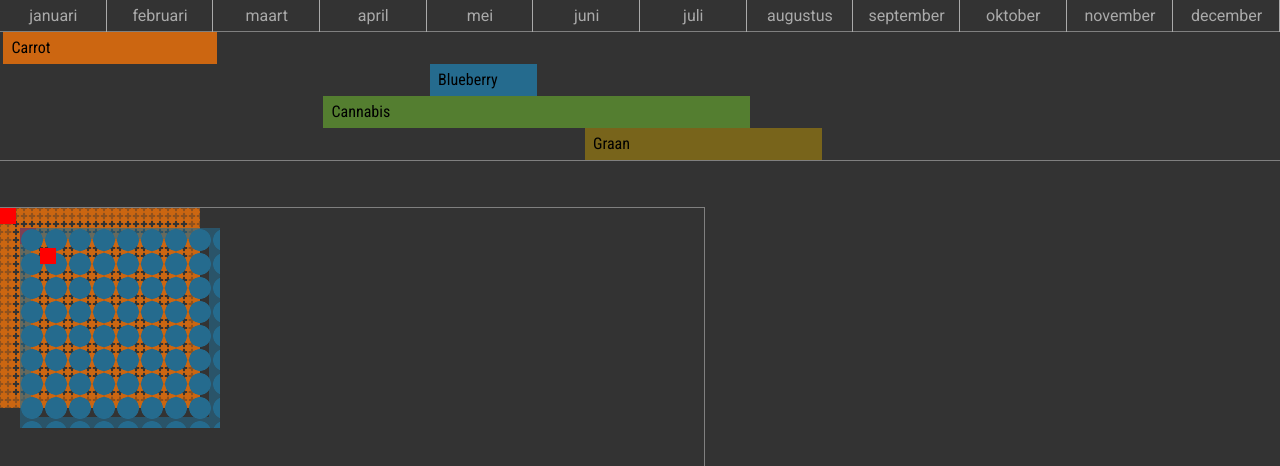
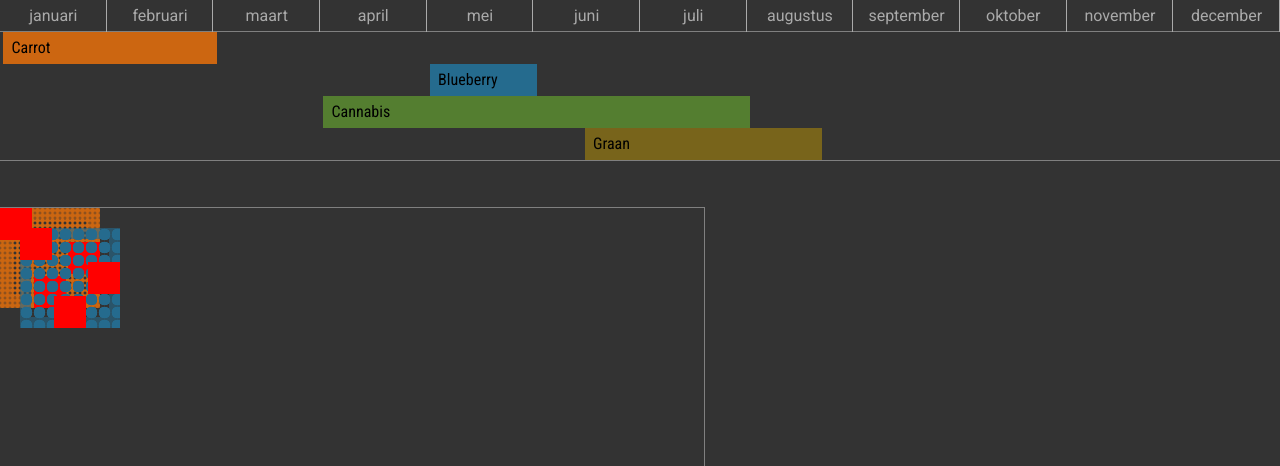
Before and after one commit to Sjeiti/grow, a React (Create React App) app: page / in a window 1280 px wide. Shown: the top 466 px of the page. Built offline with nearby package versions, Linux system fonts and the light colour scheme.

Commit message:
dragging size

```diff
--- a/src/components/Draggable.tsx
+++ b/src/components/Draggable.tsx
@@ -1,9 +1,19 @@
 import React, {useCallback, useEffect, useState, CSSProperties} from 'react'
+import {px} from '../utils/utils'
 
-export function Draggable(props:{x:number,y:number,w?:number,h?:number,children?:any}) {
-  const {x, y, w, h} = props
+export function Draggable(props:{
+  x:number
+  ,y:number
+  ,w?:number
+  ,h?:number
+  ,lockX?:boolean
+  ,lockY?:boolean
+  ,callback?:(x:number,y:number)=>void
+  ,children?:any
+}) {
+  const {x, y, w, h, lockX=false, lockY=false, callback} = props
 
-  console.log('Draggable',{x, y, w, h}) // todo: remove log
+  // console.log('Draggable',{x, y, w, h}) // todo: remove log
 
   const [position, setPosition] = useState({x, y})
   const [move, setMove] = useState({x:0, y:0})
@@ -48,13 +58,14 @@ export function Draggable(props:{x:number,y:number,w?:number,h?:number,children?
   useEffect(()=>{
     const {x:ox, y:oy} = position
     const {x:mx, y:my} = move
-    const x = ox + mx
-    const y = oy + my
+    const x = ox + (lockX?0:mx)
+    const y = oy + (lockY?0:my)
+
     setPosition({x,y})
-    setStyle({...style, ...{
-      left: x + 'px',
-      top: y + 'px'
-    }})
+    callback?.(x,y)
+
+    const newStyle = lockX&&{top:px(y)}||lockY&&{left:px(x)}||{left:px(x),top:px(y)}
+    setStyle({...style, ...newStyle})
   },[move])
 
   useEffect(()=>{
--- a/src/components/PlantArea.tsx
+++ b/src/components/PlantArea.tsx
@@ -1,6 +1,6 @@
 import styled from 'styled-components'
 import {ScheduledPlant} from '../model/ScheduledPlant'
-import {rgba} from '../utils/utils'
+import {px, rgba, square} from '../utils/utils'
 import React, {useState, useMemo} from 'react'
 import {Draggable} from './Draggable'
 
@@ -14,45 +14,56 @@ const StyledPlantArea = styled.div<{plantSize:string}>`
   align-content: flex-start;
   line-height: 0.1px;
   background: radial-gradient(circle at center, ${props=>props.color} 62%, transparent 66%);
-  background-size: ${(props:any)=>props.plantSize} ${(props:any)=>props.plantSize};
+  background-size: ${(props:any)=>props.plantSize};
 `
 
 // const StyledHandle = styled(Draggable)<{x:number,y:number,w:number,h:number,color:string}>`
-const StyledHandle = styled.div<{color:string}>`
-  width: 1rem;
-  height: 1rem;
+const StyledHandle = styled.div<{color:string,size:number}>`
+  width: ${props=>props.size}px;
+  height: ${props=>props.size}px;
   background-color: red;
 `
 
-const zoom = 2
-
-function relativeSize(n:number):string {
-	return `${zoom*n}px`
-}
-
 export function PlantArea(attr:{plan:ScheduledPlant}) {
   const {plant: {name, size = 5}, area = defaultArea, color} = attr.plan
-  const {x, y, w, h} = area
+  // const {x, y, w, h} = area
+
+  const {x, y} = area
+  const [w, setW] = useState(area.w)
+  const [h, setH] = useState(area.h)
 
   const [style, setStyle] = useState({
     // left: relativeSize(x),
     // top: relativeSize(y),
-    width: relativeSize(w),
-    height: relativeSize(h),
+    width: px(w),
+    height: px(h),
     boxShadow: `0 0 0 11px ${rgba(color, 0.6)} inset`
   })
 
-  const plantSize = useMemo(()=>relativeSize(size-1), [])
+  const plantSize = useMemo(()=>square(px(size)), [])
 
+  const handleSize = useMemo(()=>32, [])
+  const handleProps = useMemo(()=>({color,size:handleSize}), [])
 
-  return <Draggable {...{x,y,w,h}}><StyledPlantArea
+  return <Draggable {...{x,y,w,h}}>
+    <StyledPlantArea
       style={style}
       title={name}
       plantSize = {plantSize}
       color = {color}
-  >
-  </StyledPlantArea>
-  <StyledHandle {...{x,y,w,h,color}} />
-  <Draggable {...{x,y}}><StyledHandle {...{color}} /></Draggable>
+    />
+    <Draggable {...{x:0,y:0}}><StyledHandle {...handleProps} /></Draggable>
+    <Draggable {...{
+      x:(w-handleSize)/2
+      ,y:h-handleSize
+      ,lockX: true
+      ,callback: (x,y)=>{setH(y);setStyle({...style,height:px(y+handleSize)})}
+    }}><StyledHandle {...handleProps} /></Draggable>
+    <Draggable {...{
+      x:w-handleSize
+      ,y:(h-handleSize)/2
+      ,lockY: true
+      ,callback: x=>{setW(x);setStyle({...style,width:px(x+handleSize)})}
+    }}><StyledHandle {...handleProps} /></Draggable>
   </Draggable>
 }
--- a/src/utils/utils.tsx
+++ b/src/utils/utils.tsx
@@ -12,3 +12,12 @@ export function rgba(color:string, alpha:number):string {
   const rgb = isThree?(hexes.match(/./g)||[]).map(s=>s+s):(hexes.match(/.{2}/g)||[])
   return `rgba(${rgb.map(s=>parseInt(s,16)).join(',')},${alpha})`
 }
+
+
+export function px(n:number):string {
+	return `${n}px`
+}
+
+export function square(s:string):string {
+	return `${s} ${s}`
+}
```
Also changed, not shown: src/components/Foo.tsx (deleted, +0 -45 lines).
